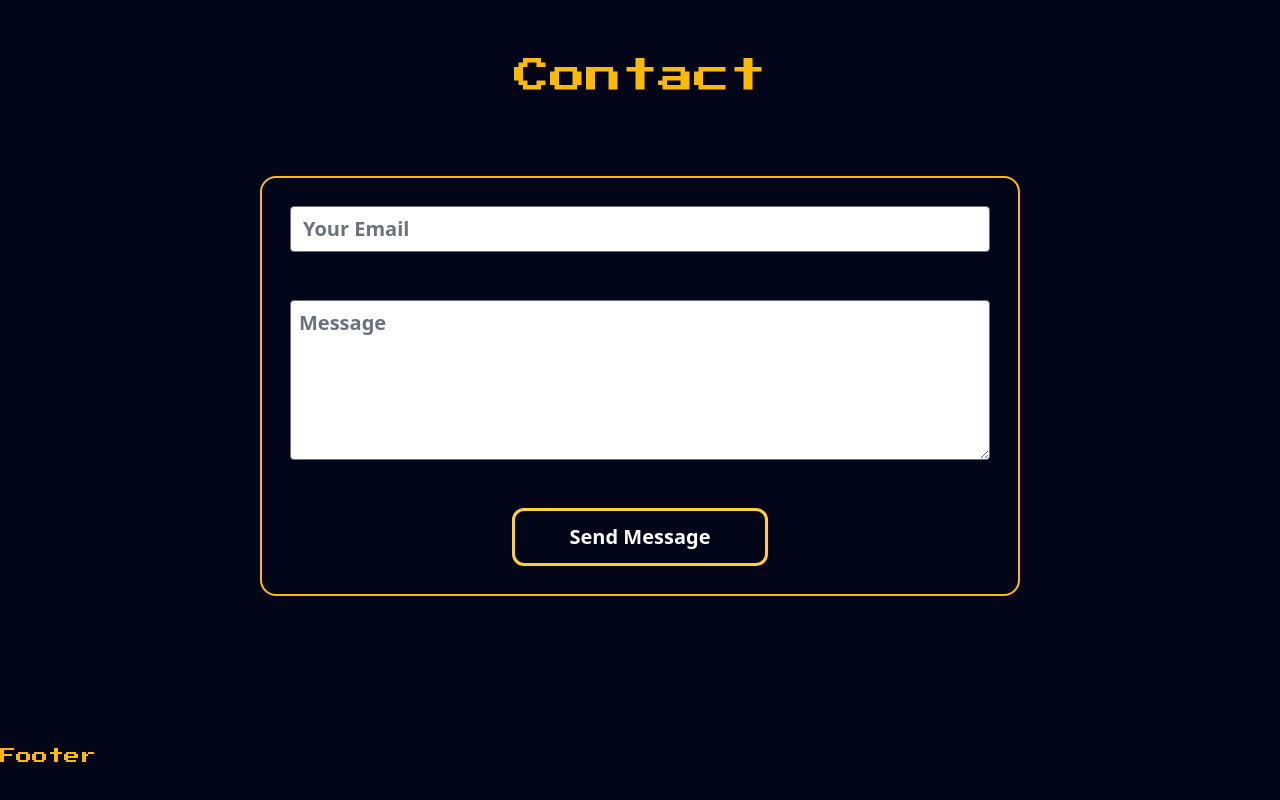
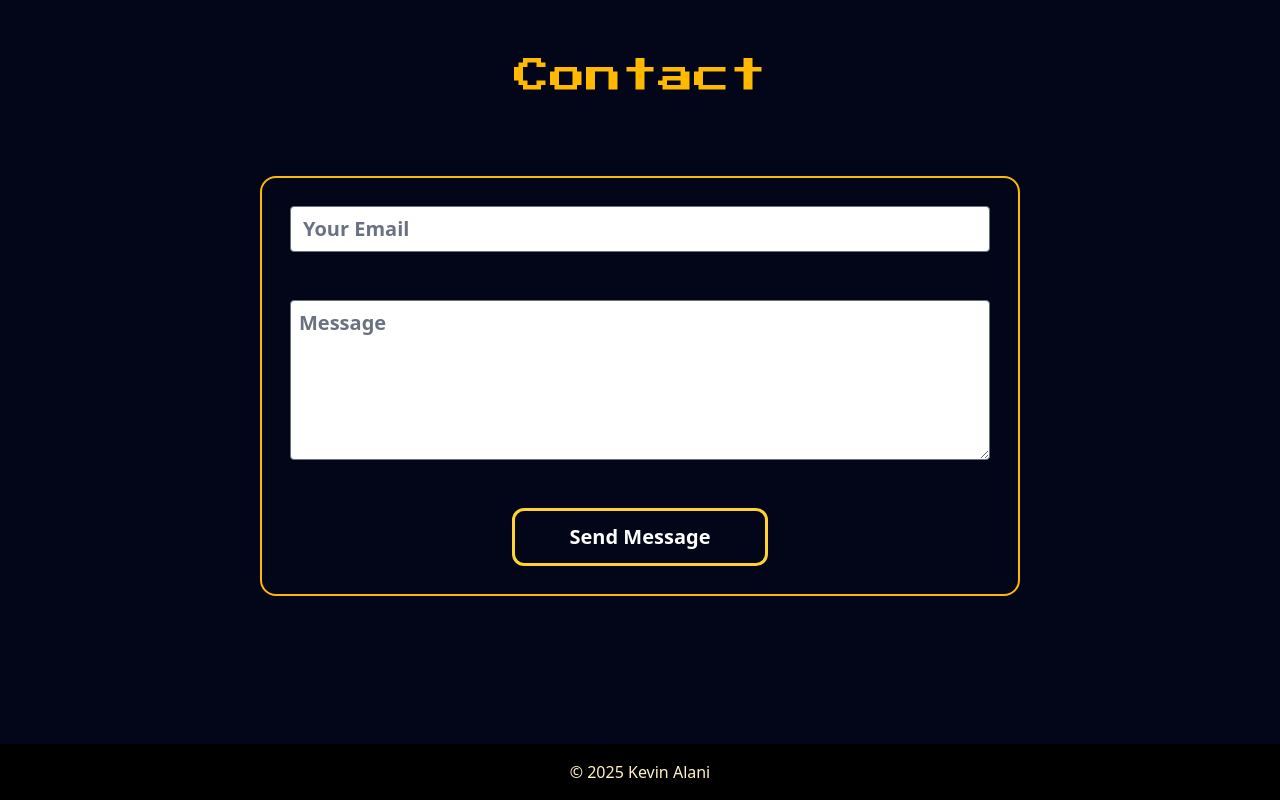
Before and after one commit to ShadyMuffin/sveltekitAlani, a SvelteKit app: page / in a window 1280 px wide. Shown: the part 4569-5369 px from the top of the page. Before the commit the page ends 5337 px from the top, so only its background shows below. Built offline with nearby package versions, Linux system fonts and the light colour scheme.

Commit message:
added footer

```diff
--- a/src/components/Footer.svelte
+++ b/src/components/Footer.svelte
@@ -1 +1,3 @@
-<h1>Footer</h1>
+<footer class="bg-black p-4 text-center text-amber-100">
+	<p>© 2025 Kevin Alani</p>
+</footer>
```
